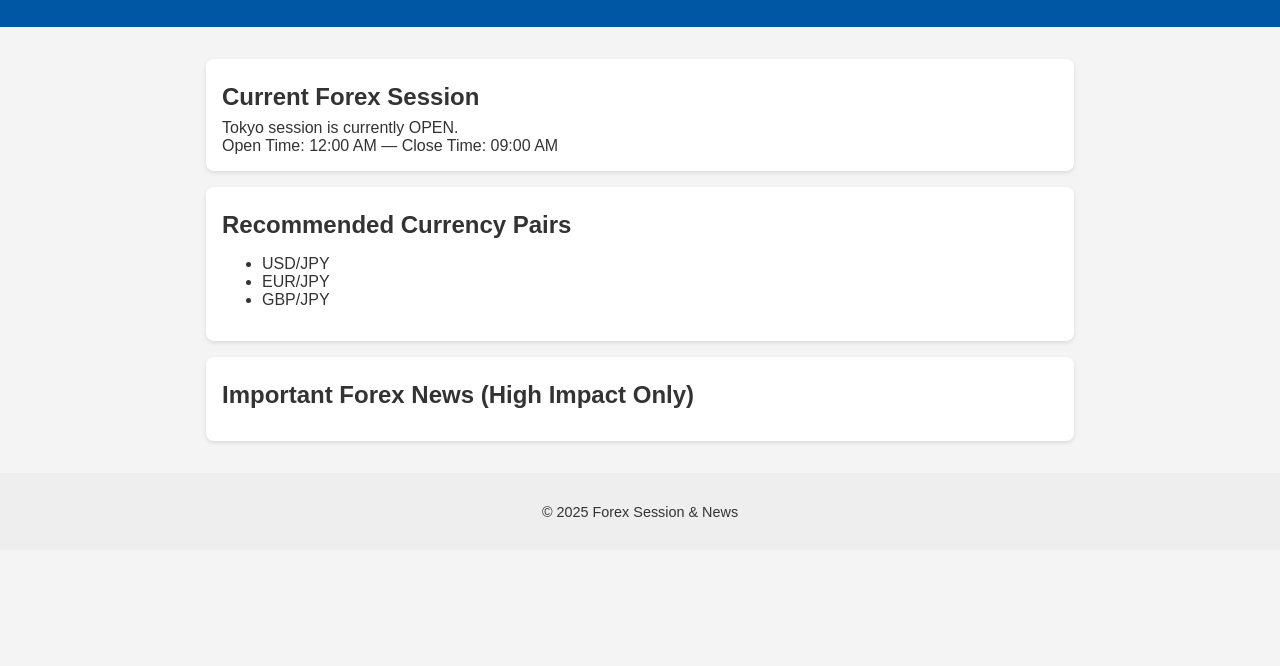
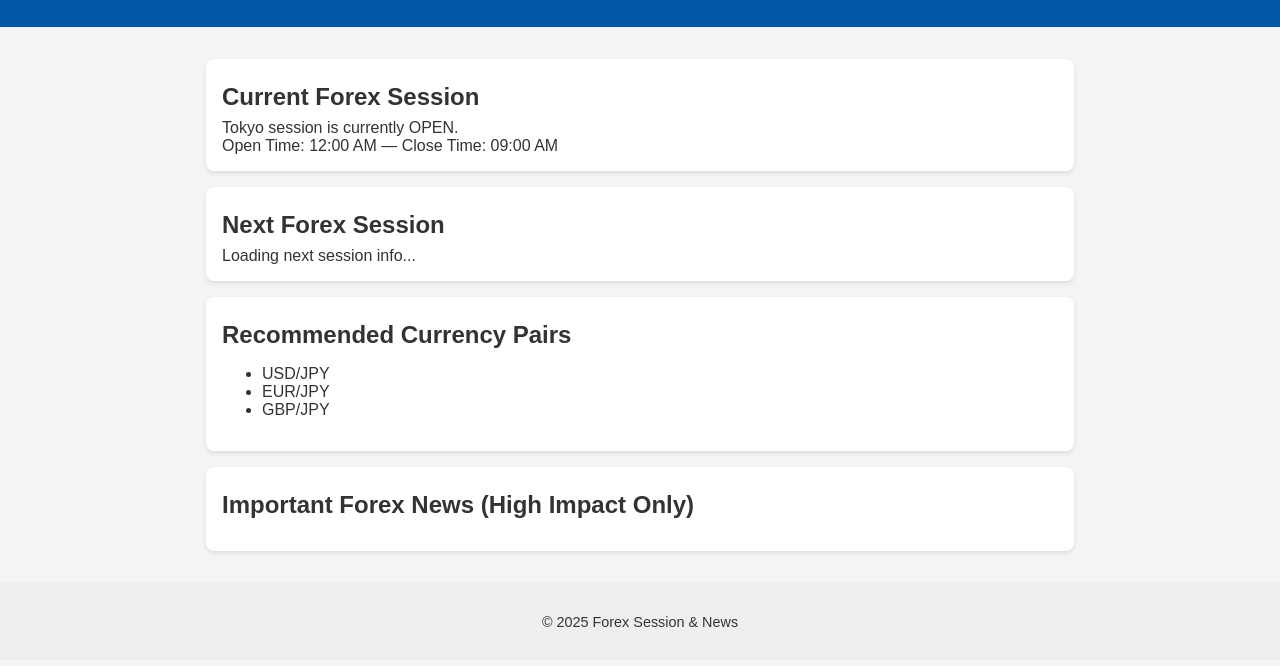
Before and after one commit to asadullahkhanbd/Forex-Session-News, a plain HTML site: page index.html in a window 1280 px wide. Shown: the part 88-754 px from the top of the page. Drawn offline with Linux system fonts and the light colour scheme; a script that the page names is missing.

Commit message:
Update index.html

```diff
--- a/index.html
+++ b/index.html
@@ -17,6 +17,13 @@
     <div id="session-info">Loading session info...</div>
     <div id="session-time">Loading session time...</div>
 </section>
+
+        <section id="next-session">
+  <h2>Next Forex Session</h2>
+  <div id="next-session-info">Loading next session info...</div>
+  <div id="next-session-timer"></div>
+</section>
+
 
         <section id="recommended-pairs">
             <h2>Recommended Currency Pairs</h2>
```
